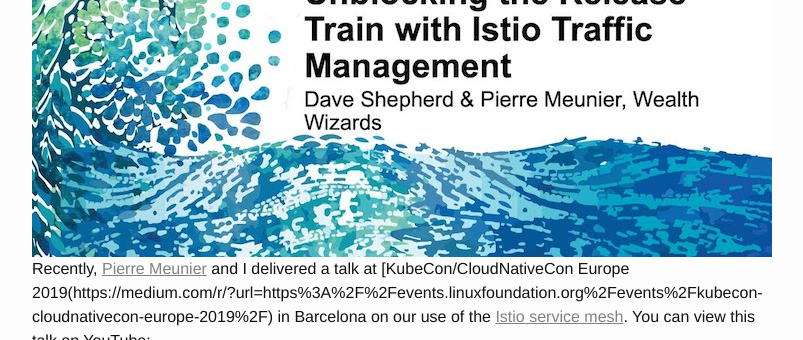
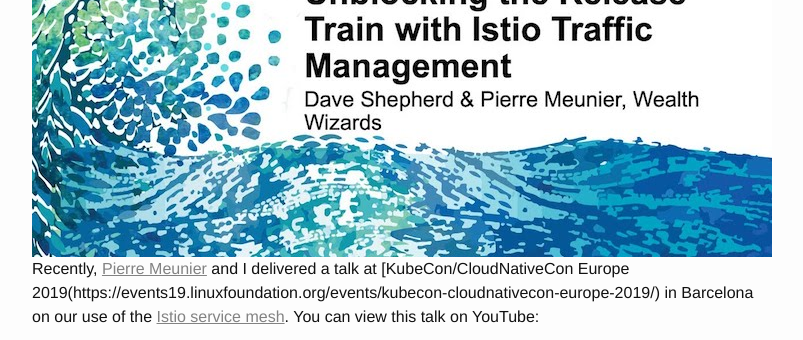
Before and after one commit to daveshepherd/daveshepherd.github.io, a Jekyll site: the page built from _posts/2019-05-31-video-unblocking-the-release-train-with-istio-traffic-management.markdown, in a window 1280 px wide and 900 px high, scrolled down 395 px, cut to the strip 0-340 px from the top of the window. Shown: the whole strip, without its empty margins (238-1041 px from the left). Built offline with Jekyll 4.4.1, drawn with Linux system fonts in a browser that asks for light colours; some of the changed lines change nothing that is shown.

Commit message:
fix: urls in release train post that were referencing medium unnecessarily

```diff
--- a/_posts/2019-05-31-video-unblocking-the-release-train-with-istio-traffic-management.markdown
+++ b/_posts/2019-05-31-video-unblocking-the-release-train-with-istio-traffic-management.markdown
@@ -9,8 +9,8 @@
 tags: istio traffic-routing kubernetes service-mesh
 ---
 Recently, [Pierre Meunier](https://medium.com/@pierre.meunier) and I delivered a talk at
-[KubeCon/CloudNativeCon Europe 2019(https://medium.com/r/?url=https%3A%2F%2Fevents.linuxfoundation.org%2Fevents%2Fkubecon-cloudnativecon-europe-2019%2F)
-in Barcelona on our use of the [Istio service mesh](https://medium.com/r/?url=https%3A%2F%2Fistio.io%2F). You can view
+[KubeCon/CloudNativeCon Europe 2019(https://events19.linuxfoundation.org/events/kubecon-cloudnativecon-europe-2019/)
+in Barcelona on our use of the [Istio service mesh](https://istio.io/). You can view
 this talk on YouTube:
 
 <iframe width="740" height="416" src="https://www.youtube.com/embed/jJdhec4Yufo" frameborder="0" allow="autoplay; encrypted-media" allowfullscreen></iframe>
```
